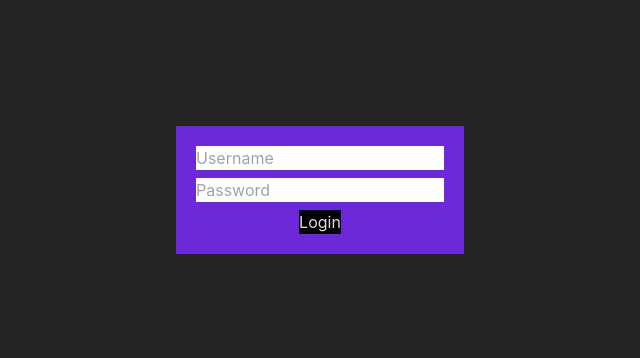
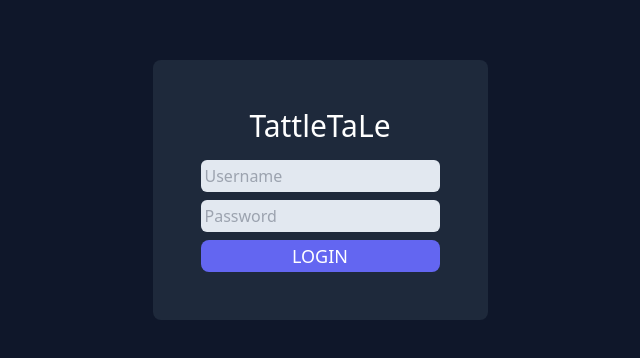
Before and after one commit to nenlitiochristian/Tattletale, a React (Vite) app: page /login in a window 1280 px wide. Shown: the part 210-568 px from the top of the page, without its empty margins (320-960 px from the left). Built offline with nearby package versions, Linux system fonts and the light colour scheme; no server answers.

Commit message:
Added a not found page, improved aesthetics

```diff
--- a/src/App.tsx
+++ b/src/App.tsx
@@ -1,10 +1,21 @@
 import { Outlet } from 'react-router-dom'
+import { useEffect, useState } from 'react';
+import { DarkModeContext } from './contexts/DarkModeContext';
+
 
 function App() {
+  const [isDarkMode, setDarkMode] = useState(localStorage.isDarkMode === 'true' ? true : false);
+
+  useEffect(() => {
+    localStorage.isDarkMode = isDarkMode ? 'true' : 'false';
+  }, [isDarkMode])
+
   return (
-    <>
-      <Outlet />
-    </>
+    <DarkModeContext.Provider value={{ isDarkMode, setDarkMode }}>
+      <div className={(isDarkMode ? 'dark ' : 'dark ') + 'app w-full h-full bg-white dark:bg-slate-900'}>
+        <Outlet />
+      </div>
+    </DarkModeContext.Provider>
   )
 }
 
--- /dev/null
+++ b/src/contexts/DarkModeContext.tsx
@@ -0,0 +1,18 @@
+import React, { Dispatch, SetStateAction, createContext, useContext, useEffect, useState } from "react";
+
+type DarkModeContextType = {
+    isDarkMode: boolean,
+    setDarkMode: Dispatch<SetStateAction<boolean>>
+};
+
+export const DarkModeContext = createContext<DarkModeContextType | null>(null);
+
+export const useDarkModeContext = () => {
+    const context = useContext(DarkModeContext);
+
+    if (!context) {
+        throw new Error('useDarkModeContext must be inside a dark mode context provider')
+    }
+
+    return context
+}
--- a/src/index.css
+++ b/src/index.css
@@ -11,16 +11,13 @@ body {
   margin: 0;
   -webkit-font-smoothing: antialiased;
   -moz-osx-font-smoothing: grayscale;
-  font-family: Inter, system-ui, Avenir, Helvetica, Arial, sans-serif;
+  font-family: Inter var,ui-sans-serif,system-ui,sans-serif,Apple Color Emoji,Segoe UI Emoji,Segoe UI Symbol,Noto Color Emoji;
   line-height: 1.5;
   font-weight: 400;
-  color-scheme: light dark;
-  color: #ffffffde;
-  background-color: #242424;
   font-synthesis: none;
   text-rendering: optimizeLegibility;
   -webkit-font-smoothing: antialiased;
-  -moz-osx-font-smoothing: grayscale
+  -moz-osx-font-smoothing: grayscale;
 }
 
 html,
@@ -32,6 +29,5 @@ body,
 }
 
 body>#root {
-    min-height: 100%;
-    height: max-content;
+    height: 100%;
 }
--- a/src/middlewares/RequireAuth.tsx
+++ b/src/middlewares/RequireAuth.tsx
@@ -22,7 +22,17 @@ const RequireAuth = ({ children }: Props) => {
     }, []);
 
     if (loading) {
-        return <div>Fetching user...</div>;
+        return (
+            <>
+                <div className='flex items-center justify-center w-full h-full text-black dark:text-white'>
+                    <div className='flex flex-col gap-2 items-center justify-center p-12 bg-slate-500  dark:bg-slate-800 text-base rounded-lg'>
+                        <h1 className='text-3xl text-black dark:text-white mb-2'>Fetching User...</h1>
+                        <div className='border-t-2 border-r-2 animate-spin size-12 rounded-full flex items-center justify-center'>
+                        </div>
+                    </div>
+                </div >
+            </>
+        )
     }
 
     if (!user) {
--- a/src/pages/HomePage.tsx
+++ b/src/pages/HomePage.tsx
@@ -4,13 +4,14 @@ import { useNavigate } from "react-router-dom"
 
 const HomePage = () => {
     const navigate = useNavigate();
+
     const logout = () => {
         signOut(auth).then(() => { navigate('/login') }).catch();
     }
 
     return (
         <div>
-            Home :D
+            <p className=""></p>
             <button onClick={logout}>logout</button>
         </div>
     )
--- a/src/pages/LoginPage.tsx
+++ b/src/pages/LoginPage.tsx
@@ -1,7 +1,7 @@
-import { createUserWithEmailAndPassword, signInWithEmailAndPassword } from 'firebase/auth';
-import React, { useState } from 'react'
+import { signInWithEmailAndPassword } from 'firebase/auth';
+import React, { useState } from 'react';
+import { useNavigate } from 'react-router-dom';
 import { auth } from '../firebase';
-import { useNavigate } from 'react-router-dom';
 
 type Props = {}
 
@@ -21,14 +21,15 @@ const LoginPage = (props: Props) => {
 
     return (
         <>
-            <div className='flex items-center justify-center w-full h-svh'>
-                <form className='flex flex-col gap-2 items-center justify-center p-5 bg-violet-700 text-base' onSubmit={(e) => { handleSubmit(e) }}>
-                    <input type="text" placeholder='Username' className='' onChange={e => { setUsername(e.target.value) }}></input>
-                    <input type="password" placeholder='Password' onChange={e => { setPassword(e.target.value) }}></input>
-                    <button type='submit' className='bg-black'>Login</button>
+            <div className='flex items-center justify-center w-full h-full text-black dark:text-white'>
+                <form className='flex flex-col gap-2 items-center justify-center p-12 bg-slate-500  dark:bg-slate-800 text-base rounded-lg' onSubmit={(e) => { handleSubmit(e) }}>
+                    <h1 className='text-3xl text-black dark:text-white mb-2'>TattleTaLe</h1>
+                    <input type="text" placeholder='Username' className='rounded-md p-1 focus:ring-2 focus:ring-slate-700 dark:focus:ring-slate-500 focus:outline-none text-black bg-slate-200' onChange={e => { setUsername(e.target.value) }}></input>
+                    <input type="password" placeholder='Password' className='rounded-md p-1 focus:ring-2 focus:ring-slate-700 dark:focus:ring-slate-500 focus:outline-none text-black bg-slate-200' onChange={e => { setPassword(e.target.value) }}></input>
+                    <button type='submit' className='bg-indigo-500 py-0.5 w-full rounded-lg text-lg'>LOGIN</button>
                     {error ? <p className='text-red-600'>Invalid credentials!</p> : <></>}
                 </form>
-            </div>
+            </div >
         </>
     )
 }
--- /dev/null
+++ b/src/pages/NavBar.tsx
@@ -0,0 +1,12 @@
+import React from 'react'
+
+type Props = {}
+
+const NavBar = (props: Props) => {
+
+    return (
+        <div>NavBar</div>
+    )
+}
+
+export default NavBar
--- /dev/null
+++ b/src/pages/NotFound.tsx
@@ -0,0 +1,16 @@
+import { Link } from 'react-router-dom'
+
+type Props = {}
+
+const NotFound = (props: Props) => {
+    return (
+        <div className='flex items-center justify-center w-full h-full text-black dark:text-white'>
+            <div className='flex flex-col gap-2 items-center justify-center p-12 bg-slate-500  dark:bg-slate-800 text-base rounded-lg'>
+                <h1 className='text-3xl text-black dark:text-white mb-2'>404 Not found</h1>
+                <p className='text-lg text-slate-400'>You seem to be lost, <Link className='text-indigo-400' to='/'>click me to go back home!</Link></p>
+            </div>
+        </div >
+    )
+}
+
+export default NotFound
--- a/src/routes/Routes.tsx
+++ b/src/routes/Routes.tsx
@@ -3,6 +3,7 @@ import App from '../App';
 import HomePage from '../pages/HomePage';
 import LoginPage from '../pages/LoginPage';
 import RequireAuth from '../middlewares/RequireAuth';
+import NotFound from '../pages/NotFound';
 
 export const router = createBrowserRouter([
     {
@@ -10,7 +11,8 @@ export const router = createBrowserRouter([
         element: <App />,
         children: [
             { path: "", element: <RequireAuth><HomePage></HomePage></RequireAuth> },
-            { path: "/login", element: <LoginPage /> }
+            { path: "/login", element: <LoginPage /> },
+            { path: "*", element: <NotFound /> }
         ]
     }
 ]);
--- a/tailwind.config.js
+++ b/tailwind.config.js
@@ -7,4 +7,5 @@ export default {
     extend: {},
   },
   plugins: [],
+  darkMode: 'selector'
 }
```
